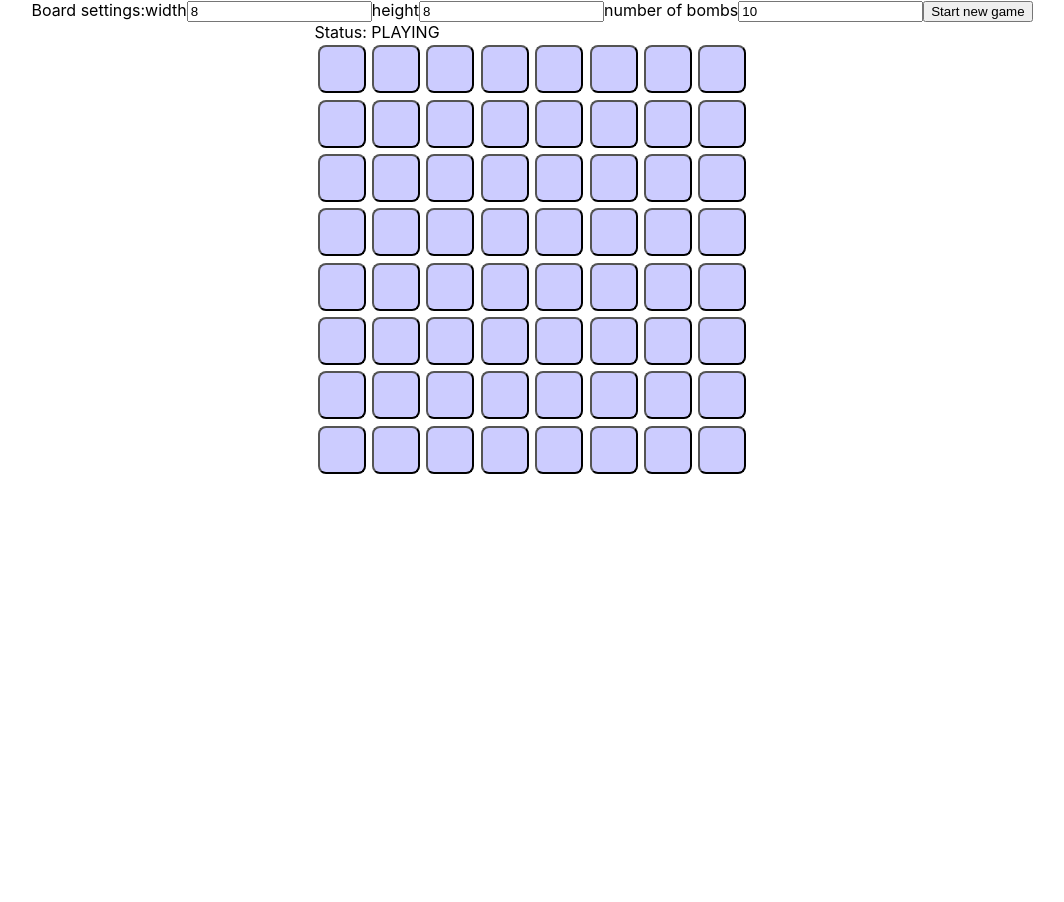
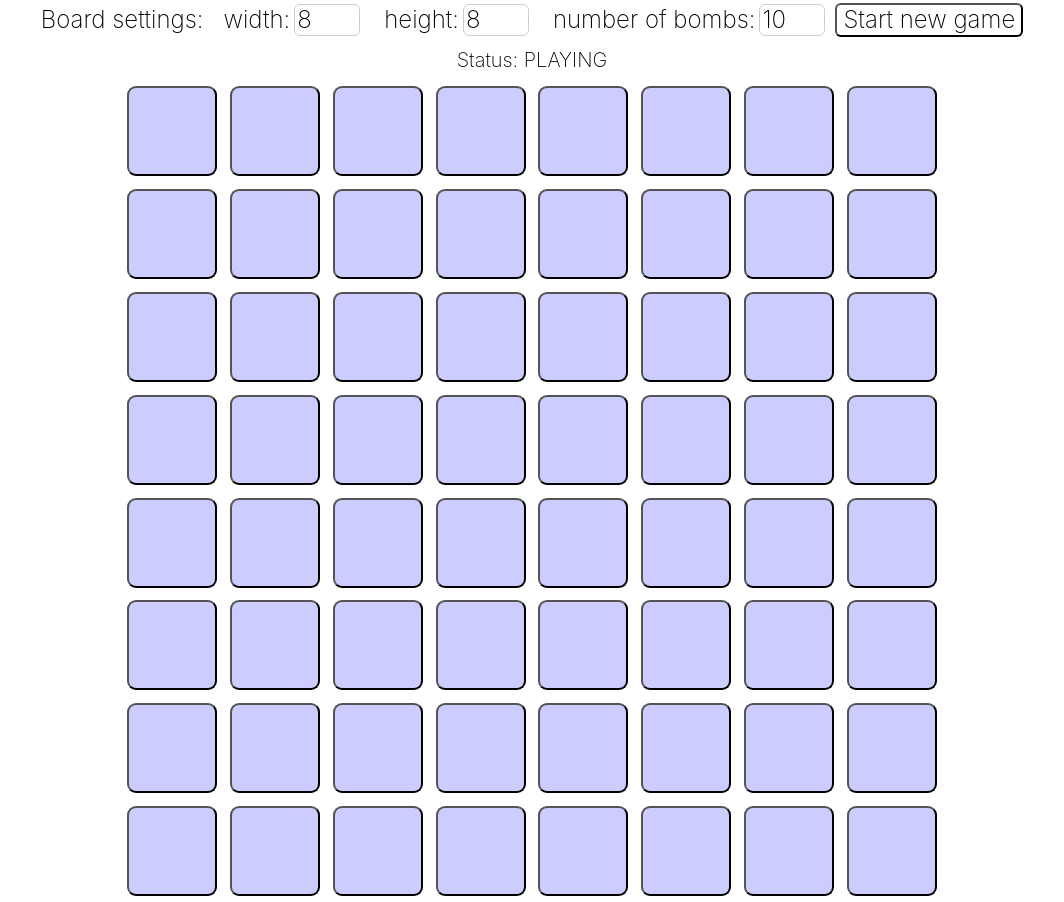
Before and after one commit to wdoug/minesweeper, a React (Create React App) app: page / in a window 1280 px wide. Shown: the whole page, without its empty margins (108-1172 px from the left). Before the commit the page ends 800 px from the top, so only its background shows below. Built offline with nearby package versions, Linux system fonts and the light colour scheme.

Commit message:
Update styling

```diff
--- a/src/Board.css
+++ b/src/Board.css
@@ -1,8 +1,28 @@
 .Board {
   display: flex;
   flex-direction: column;
+  width: 100%;
+  text-align: center;
 }
 
 .Board-row {
   display: flex;
 }
+
+/* Similar to using 'justify-content: center' but without the risk of off-screen hidden overflow */
+.Board-row > *:first-child {
+  margin-left: auto;
+}
+.Board-row > *:last-child {
+  margin-right: auto;
+}
+
+.Board-status {
+  line-height: 2rem;
+}
+.Board-status.is-SUCCEEDED {
+  background-color: #9f9;
+}
+.Board-status.is-FAILED {
+  background-color: #f99;
+}
--- a/src/Board.tsx
+++ b/src/Board.tsx
@@ -155,7 +155,9 @@ class Board extends React.Component<BoardProps, BoardState> {
       gameState === gameStates.FAILED || gameState === gameStates.SUCCEEDED;
     return (
       <div className="Board">
-        <div>Status: {gameState}</div>
+        <div className={`Board-status is-${gameState}`}>
+          Status: {gameState}
+        </div>
         {this.state.board.map((row, j) => {
           return (
             <div key={j} className="Board-row">
--- a/src/Card.css
+++ b/src/Card.css
@@ -1,9 +1,18 @@
 .Card-wrapper {
   background-color: transparent;
-  height: 3rem;
-  width: 3rem;
-  margin: 0.2rem;
+  flex: 1 0 auto;
+  height: auto;
+  max-width: 4.5rem;
+  min-width: 1rem;
+  margin: 0.5%;
   perspective: 200px;
+}
+
+/* Make dymanic size square */
+.Card-wrapper:before {
+  content: '';
+  float: left;
+  padding-top: 100%;
 }
 
 .Card {
@@ -31,7 +40,7 @@
   display: flex;
   align-items: center;
   justify-content: center;
-  border-radius: 0.5rem;
+  border-radius: 10%;
 }
 
 .Card.is-revealed {
@@ -47,3 +56,7 @@
   color: black;
   transform: rotateY(180deg);
 }
+
+.Card-back.is-bomb {
+  background-color: red;
+}
--- a/src/Card.tsx
+++ b/src/Card.tsx
@@ -1,4 +1,5 @@
 import React from 'react';
+import { BOMB_KEY } from './utils';
 import './Card.css';
 
 export type CardProps = {
@@ -31,7 +32,13 @@ const Card: React.SFC<CardProps> = ({
           onClick={() => onReveal(x, y)}
           disabled={revealed || locked}
         />
-        <div className="Card-back">{(revealed && value) || ''}</div>
+        <div
+          className={`Card-back ${
+            revealed && value === BOMB_KEY ? 'is-bomb' : ''
+          }`}
+        >
+          {(revealed && value) || ''}
+        </div>
       </div>
     </div>
   );
--- /dev/null
+++ b/src/GameSettings.css
@@ -0,0 +1,23 @@
+.GameSettings,
+.GameSettings-input,
+.GameSettings-submit {
+  font-size: 1.2rem;
+  line-height: 1.4rem;
+}
+
+.GameSettings-label {
+  margin-left: 1rem;
+}
+
+.GameSettings-input {
+  width: 3rem;
+  margin: 0.2rem;
+  border-radius: 0.3rem;
+  border: 1px solid #ccc;
+}
+
+.GameSettings-submit {
+  margin-left: 0.3rem;
+  border-radius: 0.3rem;
+  background-color: white;
+}
--- a/src/GameSettings.tsx
+++ b/src/GameSettings.tsx
@@ -6,6 +6,7 @@ import {
   MAX_X_DIM,
   MAX_Y_DIM
 } from './config';
+import './GameSettings.css';
 
 export type GameSettingsProps = {
   onGameStart: (xDim: number, yDim: number, numBombs: number) => void;
@@ -49,36 +50,41 @@ class GameSettings extends React.Component<
   render() {
     const { xDim, yDim, numBombs } = this.state;
     return (
-      <form onSubmit={this._startNewGame}>
+      <form className="GameSettings" onSubmit={this._startNewGame}>
         Board settings:
-        <label>
-          width
+        <label className="GameSettings-label">
+          width:
           <input
+            className="GameSettings-input"
             name="xDim"
             type="number"
             value={xDim}
             onChange={this._inputHandler}
           />
         </label>
-        <label>
-          height
+        <label className="GameSettings-label">
+          height:
           <input
+            className="GameSettings-input"
             name="yDim"
             type="number"
             value={yDim}
             onChange={this._inputHandler}
           />
         </label>
-        <label>
-          number of bombs
+        <label className="GameSettings-label">
+          number of bombs:
           <input
+            className="GameSettings-input"
             name="numBombs"
             type="number"
             value={numBombs}
             onChange={this._inputHandler}
           />
         </label>
-        <button type="submit">Start new game</button>
+        <button className="GameSettings-submit" type="submit">
+          Start new game
+        </button>
       </form>
     );
   }
--- a/src/index.css
+++ b/src/index.css
@@ -1,9 +1,19 @@
+html {
+  font-size: 20px;
+}
+
 body {
   margin: 0;
   padding: 0;
+}
+
+body,
+input,
+button {
   font-family: -apple-system, BlinkMacSystemFont, 'Segoe UI', 'Roboto', 'Oxygen',
     'Ubuntu', 'Cantarell', 'Fira Sans', 'Droid Sans', 'Helvetica Neue',
     sans-serif;
+  font-weight: 200;
   -webkit-font-smoothing: antialiased;
   -moz-osx-font-smoothing: grayscale;
 }
--- a/src/utils.ts
+++ b/src/utils.ts
@@ -8,7 +8,7 @@ export function range(n: number) {
   return [...Array(n).keys()];
 }
 
-export const BOMB_KEY = 'BOMB';
+export const BOMB_KEY = '💣';
 
 /**
  * Creates a new board of xDim by yDim dimensions initialized to all 0s
```
Also changed, not shown: 2 other files (tests, documents, lock files or other folders).
